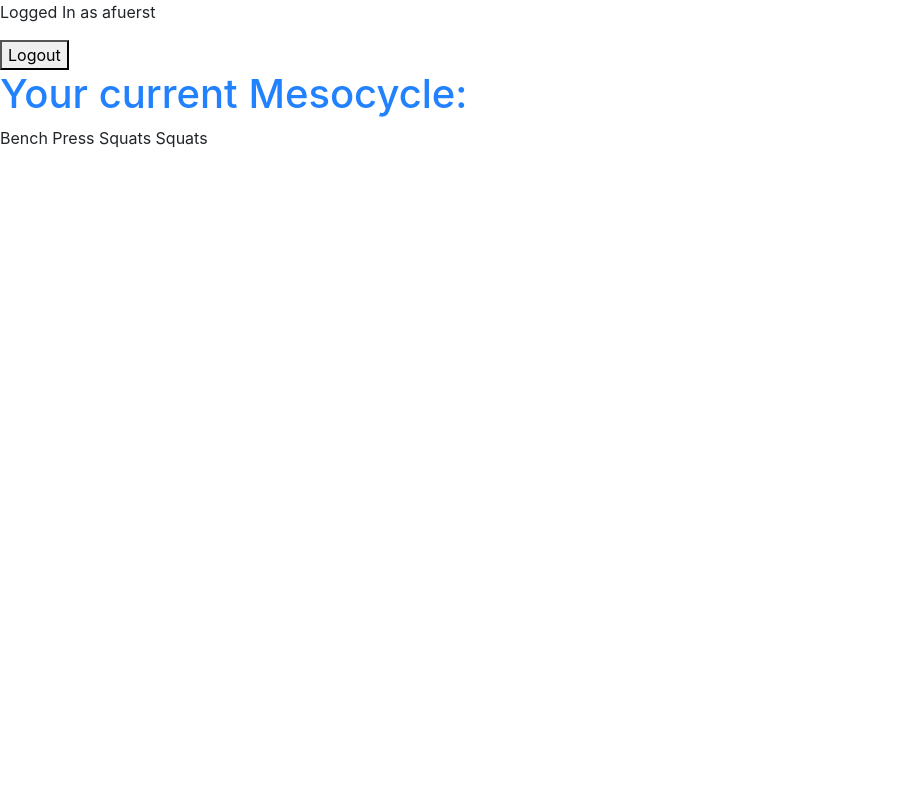
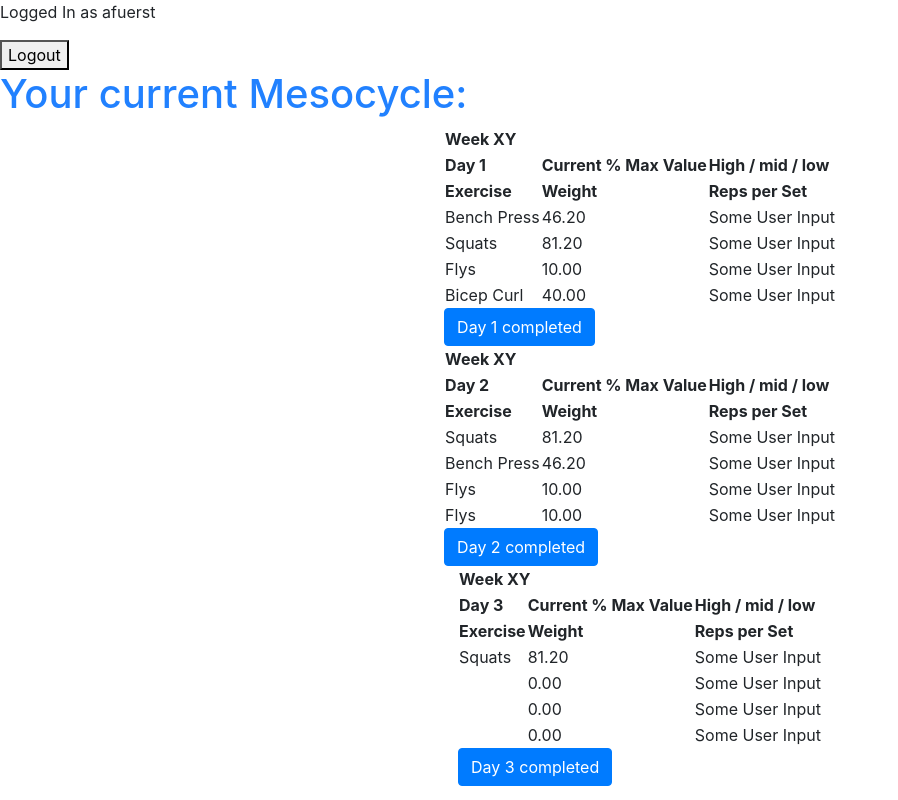
Before and after one commit to alexfuerst93/fitnessapp, a Django app: page /workout/cycle1 in a window 1280 px wide. Shown: the whole page, without its empty margins (0-898 px from the left). Run offline with Django 3.2, Linux system fonts and the light colour scheme; a user stored in the database is signed in; data comes from the database, SQL or seed files in the repository; some libraries are stand-ins or nearby versions.

Commit message:
build raw html page for the workouts

```diff
--- a/userprofile/templates/userprofile/workout.html
+++ b/userprofile/templates/userprofile/workout.html
@@ -3,11 +3,57 @@
 
 <h1>Your current Mesocycle:</h1>
 
-<form action="{% url 'workout' cycle %}" method="POST">
-{% csrf_token %}
+
 {% for entry in workout %}
-{{ entry.exercise_1 }}
+<div class="container">
+<div class="row justify-content-center">
+    <form action="{% url 'workout' cycle %}" method="POST">
+    {% csrf_token %}
+    <table>
+        <thead>
+            <tr>
+                <th colspan="3">Week XY</th>
+            </tr>
+            <tr>
+                <th>Day {{ entry.day_count }}</th>
+                <th>Current % Max Value</th>
+                <th>High / mid / low</th>
+            </tr>
+            <tr>
+                <th>Exercise</th>
+                <th>Weight</th>
+                <th>Reps per Set</th>
+            </tr>
+        </thead>
+        <tbody>
+            <tr>
+                <td>{{ entry.exercise_1 }}</td>
+                <td>{{ entry.exercise_1_weight }}</td>
+                <td>Some User Input</td>
+            </tr>
+            <tr>
+                <td>{{ entry.exercise_2 }}</td>
+                <td>{{ entry.exercise_2_weight }}</td>
+                <td>Some User Input</td>
+            </tr>
+            <tr>
+                <td>{{ entry.exercise_3 }}</td>
+                <td>{{ entry.exercise_3_weight }}</td>
+                <td>Some User Input</td>
+            </tr>
+            <tr>
+                <td>{{ entry.exercise_4 }}</td>
+                <td>{{ entry.exercise_4_weight }}</td>
+                <td>Some User Input</td>
+            </tr>
+        </tbody>
+    </table>
+    <input type="submit" class="btn btn-primary" name="daily_workout_done" value="Day {{ entry.day_count }} completed">
+    </form>
+</div>
+</div>
 {% endfor %}
-</form>
+
+
 
 {% endblock %}
--- a/userprofile/views.py
+++ b/userprofile/views.py
@@ -241,10 +241,12 @@ def configure(request):
                 workout.save()
                 day_count += 1
 
+            # better: direct the user to his newly created workout!
             return redirect("profile")
 
 def workout(request, cycle):
     #exercises = Exercise_Pool.objects.filter(user_id=request.user)
     #max_vals = MaxValue.objects.filter(user_id=request.user)
     workout = get_list_or_404(WorkoutPlan, cycle_name=cycle, user_id=request.user) #filter the model based on URL snippet
+    # days = list(set([entry.day_count for entry in workout]))
     return render(request, "userprofile/workout.html", {"workout" : workout, "cycle" : cycle})
```
